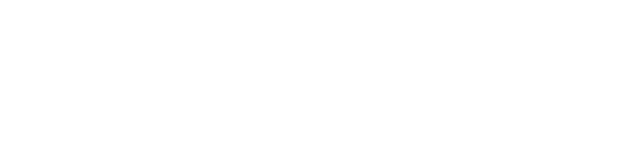
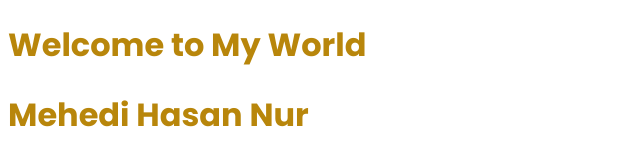
Before and after one commit to mehedinur/Protfolio-repository, a plain HTML site: page index.html in a window 1280 px wide. Shown: the whole page, without its empty margins (0-640 px from the left). Drawn offline with Linux system fonts and the light colour scheme.

Commit message:
link and css commit

```diff
--- a/index.html
+++ b/index.html
@@ -5,9 +5,13 @@
     <meta http-equiv="X-UA-Compatible" content="IE=edge">
     <meta name="viewport" content="width=device-width, initial-scale=1.0">
     <title>My-protfolio</title>
+    <link rel="preconnect" href="https://fonts.googleapis.com">
+    <link rel="preconnect" href="https://fonts.gstatic.com" crossorigin>
+    <link href="https://fonts.googleapis.com/css2?family=Poppins:wght@100;300;400;500;600;700&display=swap" rel="stylesheet">
     <link rel="stylesheet" href="style.css">
 </head>
 <body>
-
+    <h1> Welcome to My World</h1>
+    <h1>Mehedi Hasan Nur</h1>
 </body>
 </html>
--- a/style.css
+++ b/style.css
@@ -0,0 +1,4 @@
+h1{
+    color:darkgoldenrod;
+    font-family: 'Poppins', sans-serif;
+}
```
Also changed, not shown: images/dream-bg.png (added), images/exp-bg.png (added), images/jhankar.png (added), images/jhankar2.png (added), images/my-bg.png (added), images/my-bg2.png (added), images/my-portfolio.png (added), images/top-banner.png (added), 7 other files.
